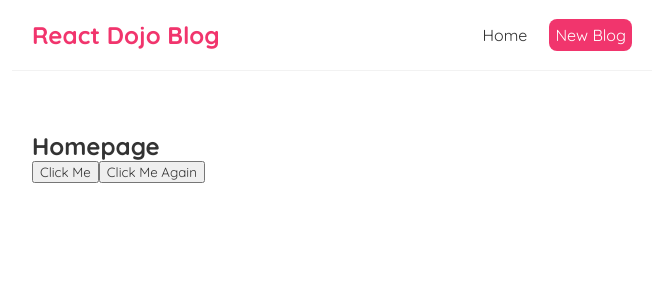
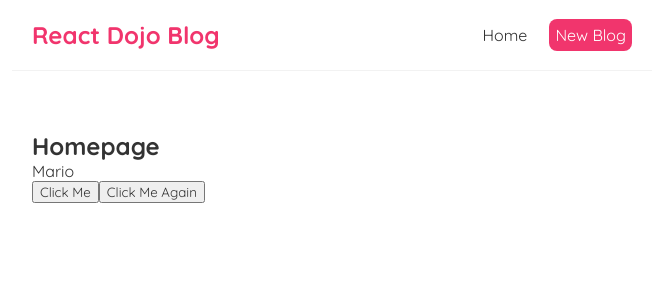
Before and after one commit to learningmode/dojo-blog-react, a React (Create React App) app: page / in a window 1280 px wide. Shown: the top 300 px of the page, without its empty margins (308-971 px from the left). Built offline with nearby package versions, Linux system fonts and the light colour scheme.

Commit message:
Use State used

```diff
--- a/src/Home.js
+++ b/src/Home.js
@@ -1,6 +1,10 @@
+import {useState} from 'react';
+
 const Home = ()=>{
+  const [name,setName]= useState('Mario');
   const handleClick=(e)=>{
     // e is event object
+    setName('Luigi');
     return console.log("Hello REact Ninja",e);
   }
   const handleClickAgain=(name,e)=>{
@@ -9,6 +13,7 @@ const Home = ()=>{
   return (
     <div className="home">
         <h2>Homepage</h2>
+        <p>{name}</p>
         <button onClick={handleClick}>Click Me</button>
         <button onClick={(e)=>{handleClickAgain('Naruto',e)}}>Click Me Again</button>
     </div>
```
Also changed, not shown: 1 other file (tests, documents, lock files or other folders).
